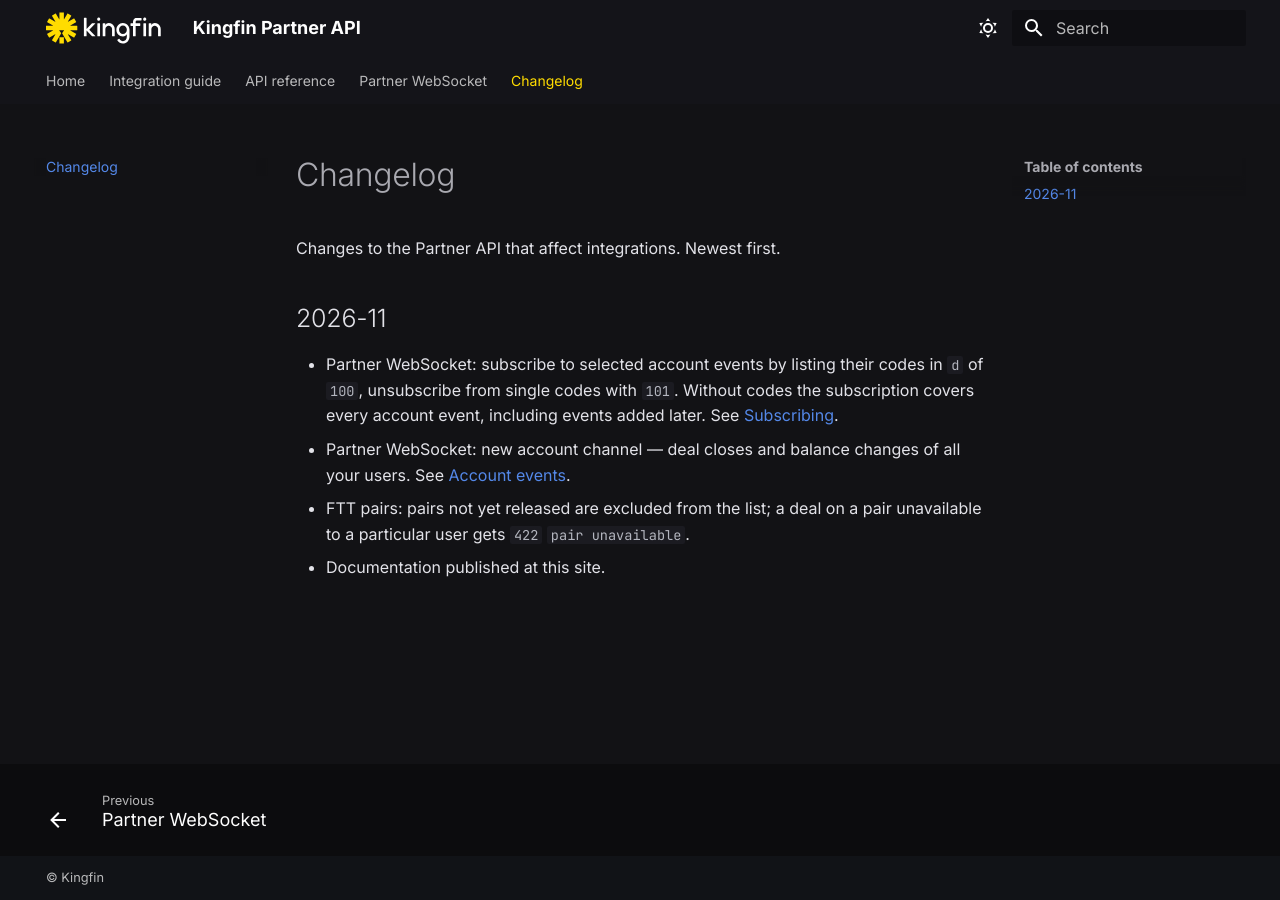
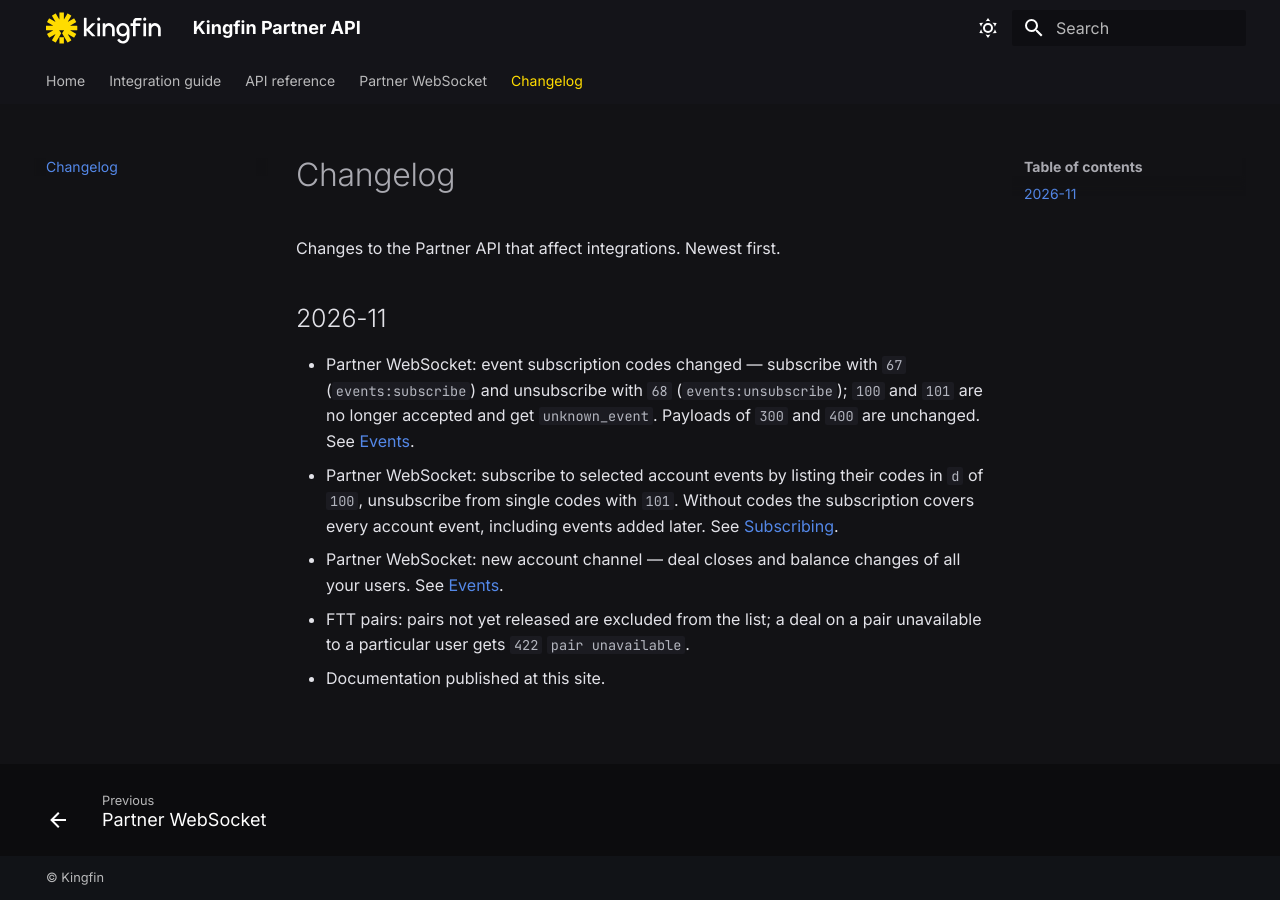
Before and after one commit to adm-kingfin/partner-api-docs, an MkDocs documentation site: the page built from docs/changelog.md, in a window 1280 px wide. Built offline with MkDocs 1.6.1 and Material for MkDocs 9.7.7, drawn with Linux system fonts in a browser that asks for light colours.

Commit message:
Describe event subscription codes 67 and 68 in the changelog

```diff
--- a/docs/changelog.md
+++ b/docs/changelog.md
@@ -8,7 +8,8 @@ Changes to the Partner API that affect integrations. Newest first.
 
 ## 2026-11
 
+- Partner WebSocket: event subscription codes changed — subscribe with `67` (`events:subscribe`) and unsubscribe with `68` (`events:unsubscribe`); `100` and `101` are no longer accepted and get `unknown_event`. Payloads of `300` and `400` are unchanged. See [Events](quotes-socket.md#events).
 - Partner WebSocket: subscribe to selected account events by listing their codes in `d` of `100`, unsubscribe from single codes with `101`. Without codes the subscription covers every account event, including events added later. See [Subscribing](quotes-socket.md#subscribing).
-- Partner WebSocket: new account channel — deal closes and balance changes of all your users. See [Account events](quotes-socket.md#account-events).
+- Partner WebSocket: new account channel — deal closes and balance changes of all your users. See [Events](quotes-socket.md#events).
 - FTT pairs: pairs not yet released are excluded from the list; a deal on a pair unavailable to a particular user gets `422` `pair unavailable`.
 - Documentation published at this site.
```
